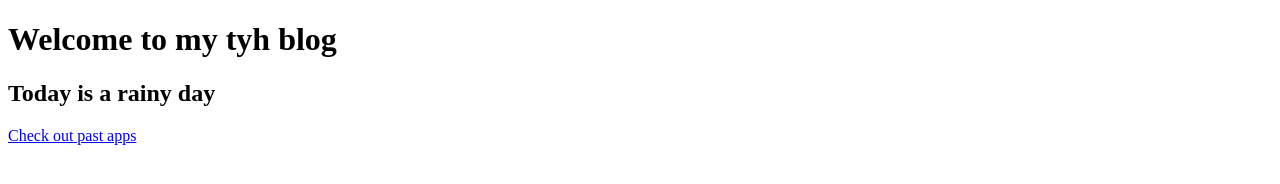
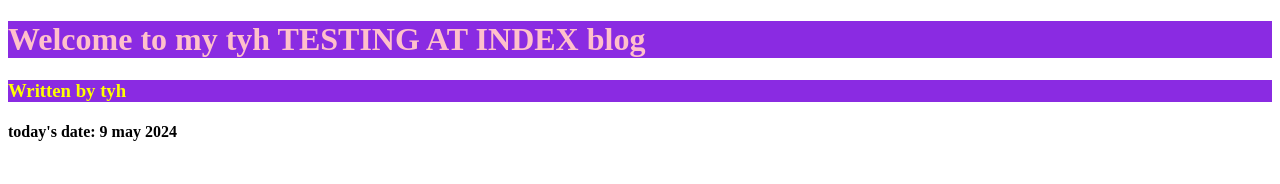
Before and after one commit to yinghui-techup/tyh-handson, a plain HTML site: page index.html in a window 1280 px wide. Drawn offline with Linux system fonts and the light colour scheme.

Commit message:
css hands on

```diff
--- a/index.html
+++ b/index.html
@@ -3,11 +3,13 @@
 <head>
     <meta charset="UTF-8">
     <meta name="viewport" content="width=device-width, initial-scale=1.0">
-    <title>Document</title>
+    <title>tyh document</title>
+    <link rel="stylesheet" href="style.css">
+
 </head>
 <body>
-    <h1>Welcome to my tyh blog</h1>
-    <h2>Today is a rainy day</h2>
-    <a href="https://techup.live">Check out past apps</a>
+    <h1 class="title" >Welcome to my tyh TESTING AT INDEX blog</h1>
+    <h3 class="title" id="important">Written by tyh</h3>
+    <h4>today's date: 9 may 2024</h4>
 </body>
 </html>
--- /dev/null
+++ b/style.css
@@ -0,0 +1,25 @@
+/*
+h1 {
+    color: white;
+    background-color: purple;
+    text-align: center;
+    border: 10px black;
+    margin-bottom: 100px;
+
+    padding-top: 20px;
+    padding-bottom: 20px;
+}
+
+*/
+
+h1{
+    color: pink;
+}
+
+.title {
+    background-color: blueviolet;
+}
+
+#important {
+    color: yellow;
+}
```
Also changed, not shown: old.html (added, +25 -0 lines).
